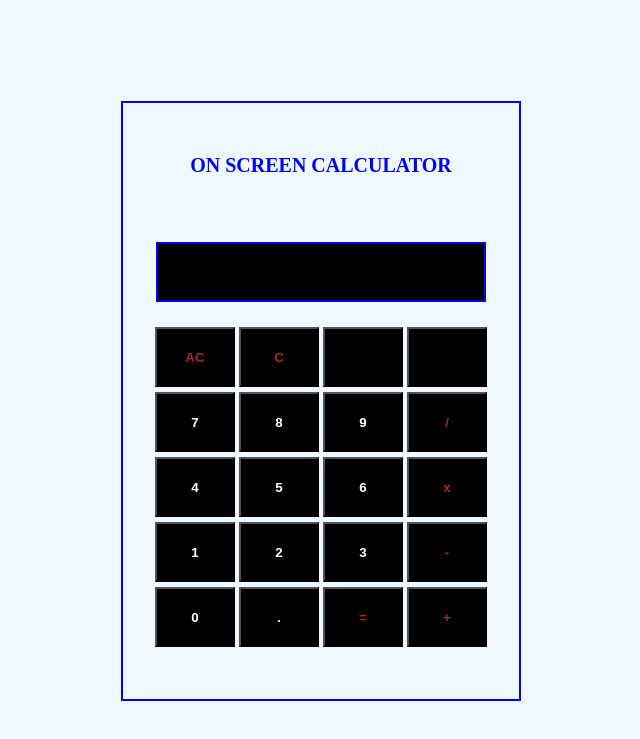
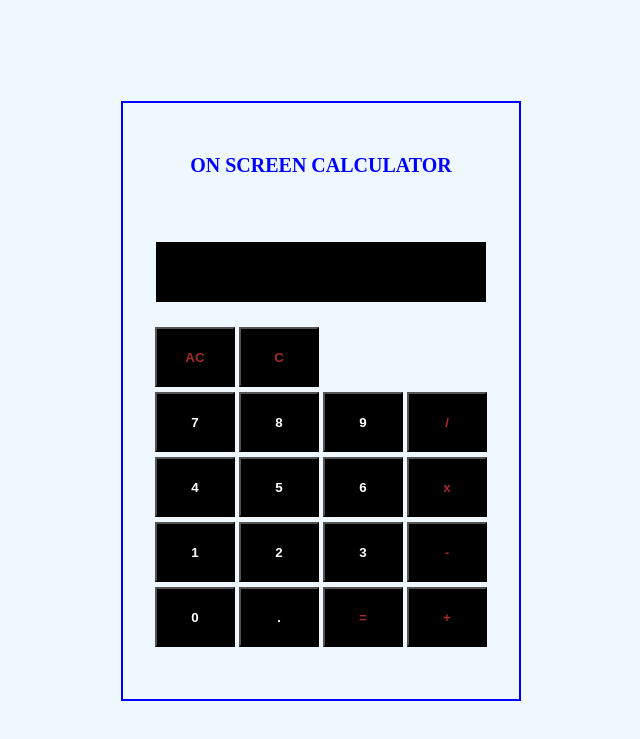
Before and after one commit to davynyakinyua/calculator, a plain HTML site: page index.html in a window 1280 px wide. Shown: the part 79-818 px from the top of the page, without its empty margins (319-959 px from the left). Drawn offline with Linux system fonts and the light colour scheme.

Commit message:
change colors

```diff
--- a/style.css
+++ b/style.css
@@ -31,7 +31,7 @@ button {
 }
 
 #display {
-    border:2px solid blue;
+    border:2px solid black;
     background-color:black;
     height:60px;
     width:330px;
@@ -52,7 +52,9 @@ button {
 }
 
 .blank {
-    color:black;
+    color:aliceblue;
+    background-color:aliceblue;
+    border:aliceblue;
 }
 
 .operator-keys {
```
